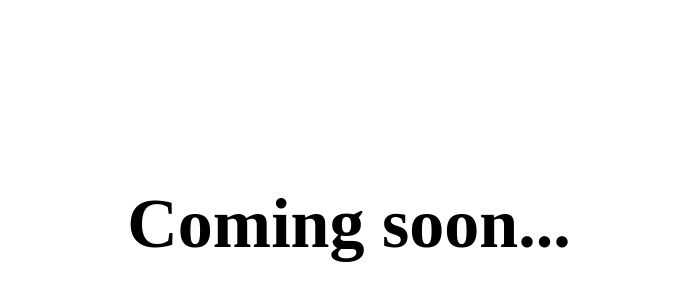
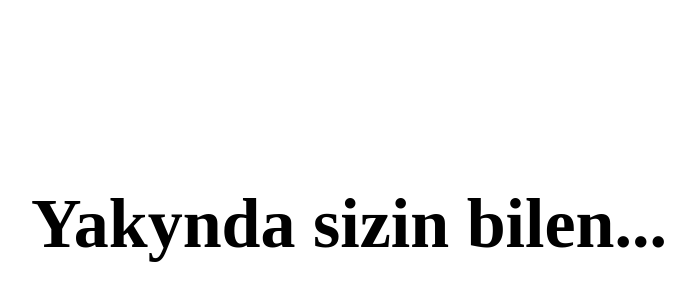
Before and after one commit to atadurdyyewserdar/platform.github.io, a plain HTML site: page index.html in a window 1280 px wide. Shown: the part 184-484 px from the top of the page, without its empty margins (299-994 px from the left). Drawn offline with Linux system fonts and the light colour scheme.

Commit message:
Update index.html

```diff
--- a/index.html
+++ b/index.html
@@ -8,7 +8,7 @@
 </head>
 <body>
     <div class="main">
-        Coming soon...
+        Yakynda sizin bilen...
     </div>
 </body>
 </html>
```
